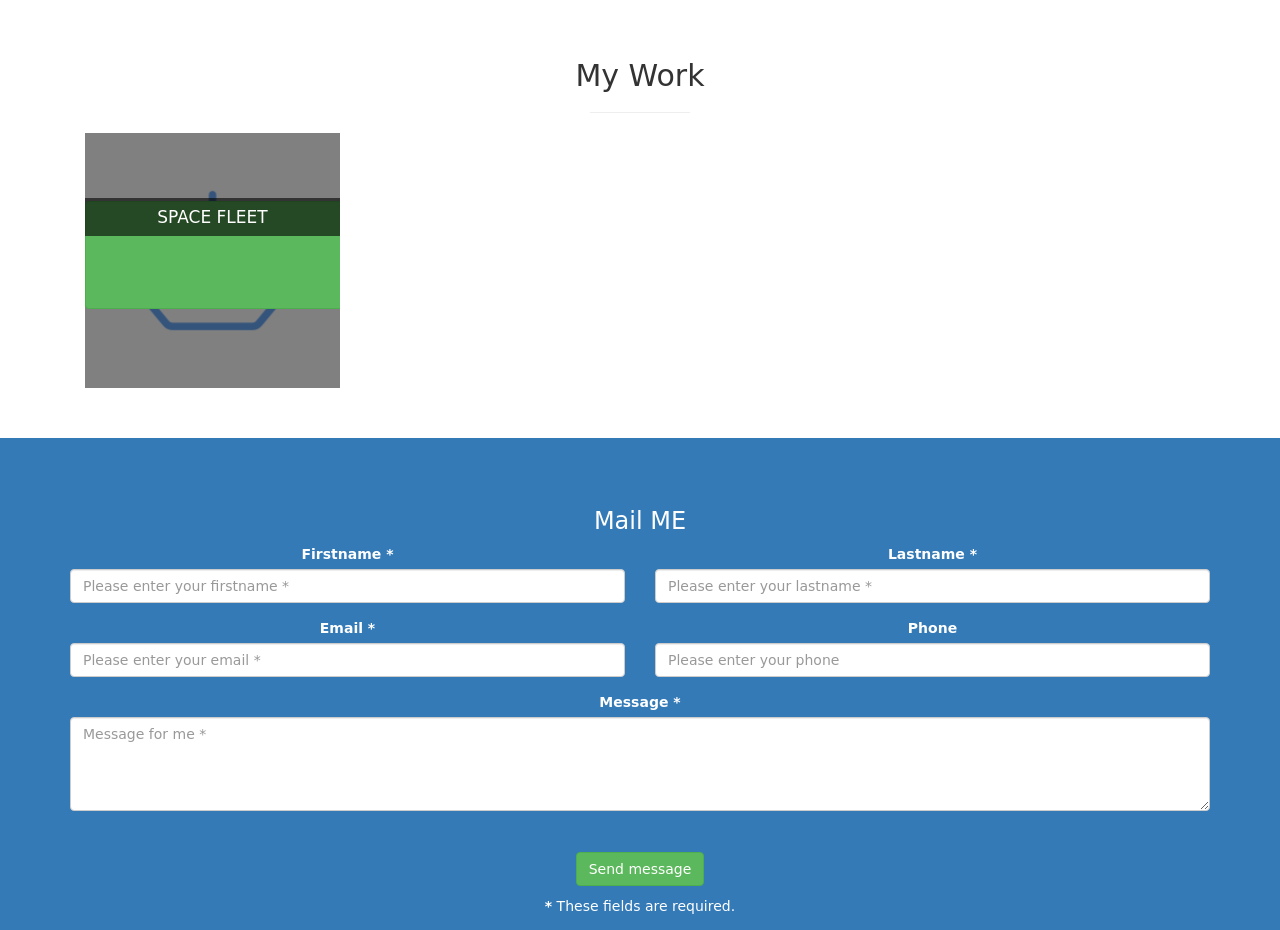
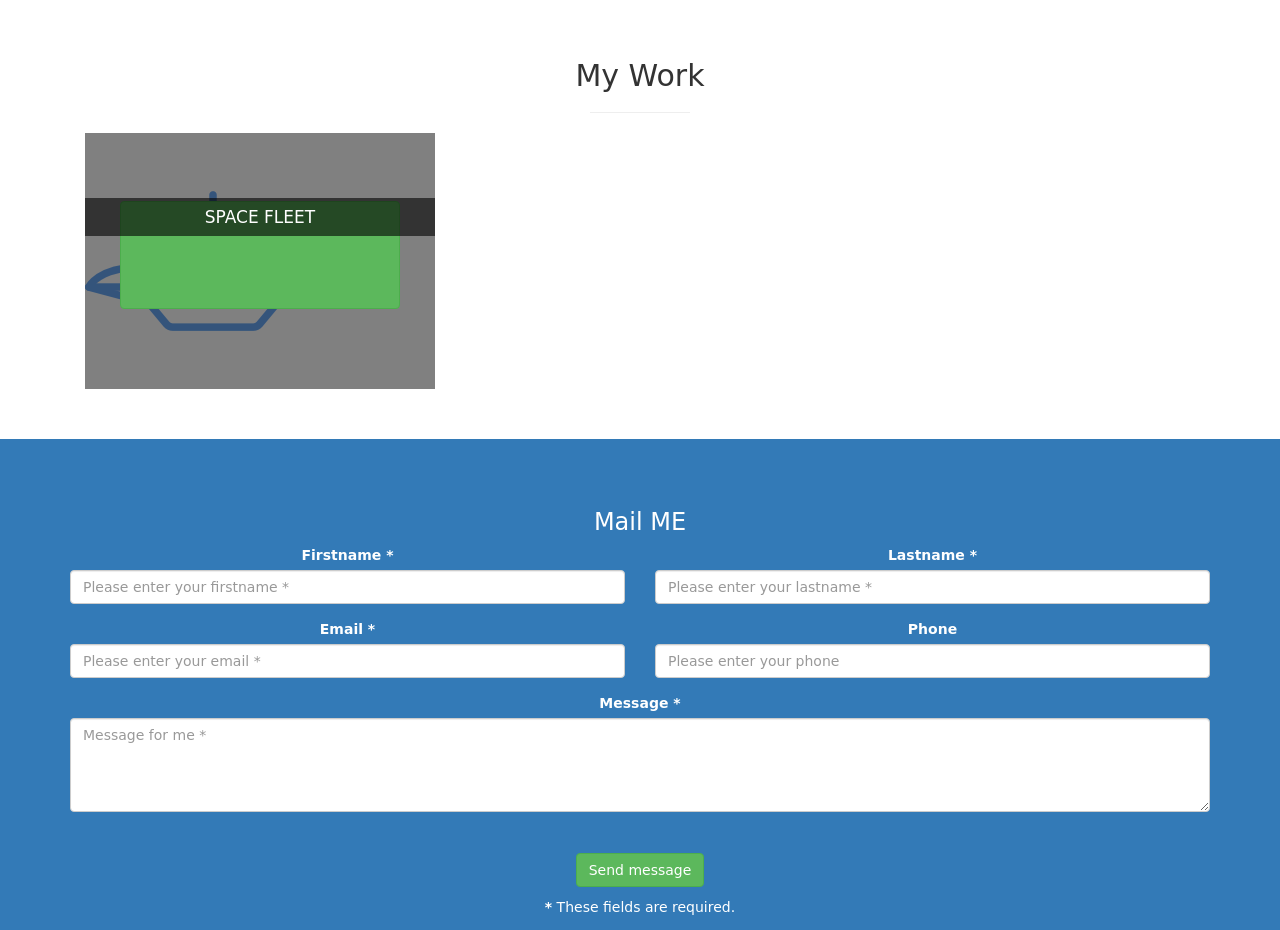
Before and after one commit to mygeeklab/mygeeklab.github.io, a plain HTML site: page index.html in a window 1280 px wide. Shown: the part 1680-2610 px from the top of the page. Drawn offline with Linux system fonts and the light colour scheme; a web font is replaced by a local one.

Commit message:
Update index.html

```diff
--- a/index.html
+++ b/index.html
@@ -319,7 +319,7 @@
             <h2>My Work</h2>
             <hr class="small">
             </center>
-            <div class="col-lg-3 col-md-4 col-sm-6 col-xs-12">
+            <div class="col-lg-4 col-md-4 col-sm-6 col-xs-12">
                 <div class="hovereffect">
                     <img class="img-responsive" src="img/ufo.png" alt="">
                     <div class="overlay">
```
